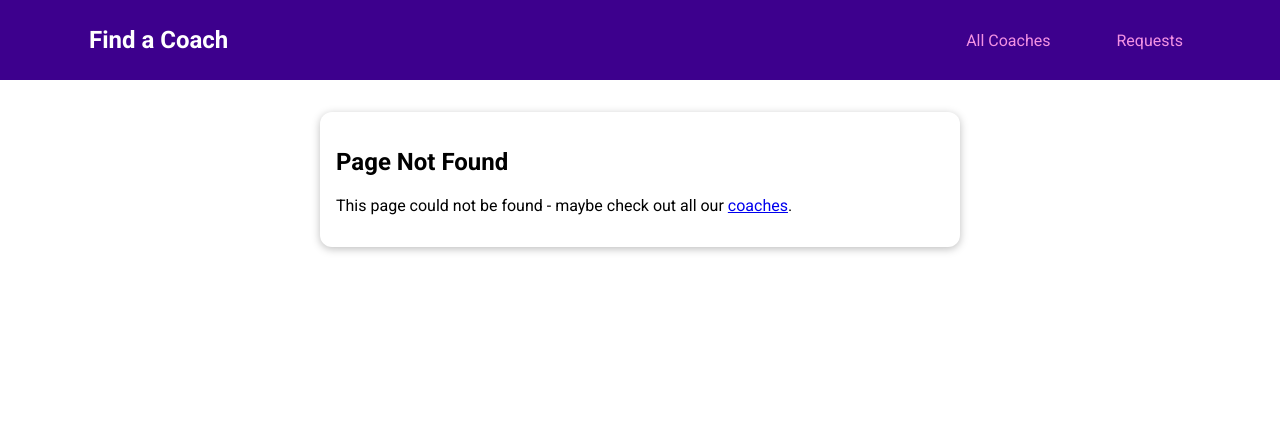
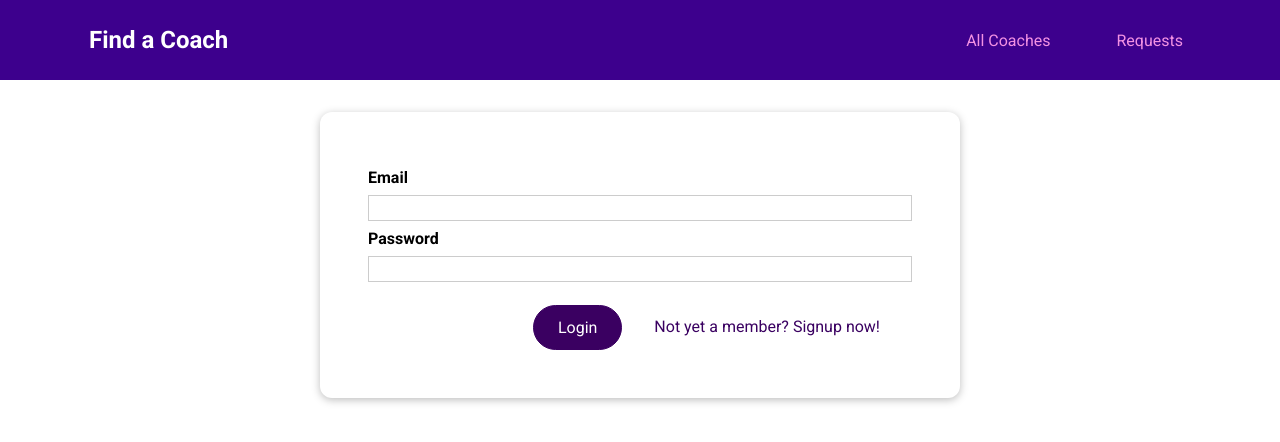
Before and after one commit to samusarsar/coachalogue, a Vue app: page /auth in a window 1280 px wide. Before the commit this address had no page. Shown: the top 442 px of the page. Built offline with nearby package versions, Linux system fonts and the light colour scheme.

Commit message:
Add base UserAuth component

```diff
--- /dev/null
+++ b/src/pages/auth/UserAuth.vue
@@ -0,0 +1,113 @@
+<template>
+  <base-card>
+    <form @submit.prevent="submitForm">
+      <div class="form-control">
+        <label for="email">Email</label>
+        <input type="email" id="email" v-model.trim="email" />
+      </div>
+      <div class="form-control">
+        <label for="password">Password</label>
+        <input type="password" id="password" v-model.trim="password" />
+      </div>
+      <p v-if="!formIsValid">
+        Please enter a valid email and password (must be at least 6 characters
+        long).
+      </p>
+      <div class="buttons">
+        <base-button>{{ submitButtonCaption }}</base-button>
+        <base-button type="button" mode="flat" @click="switchAuthMode">{{
+          switchModeButtonCaption
+        }}</base-button>
+      </div>
+    </form>
+  </base-card>
+</template>
+
+<script>
+export default {
+  data() {
+    return {
+      email: '',
+      password: '',
+      formIsValid: true,
+      mode: 'login',
+    };
+  },
+  computed: {
+    submitButtonCaption() {
+      if (this.mode === 'login') {
+        return 'Login';
+      } else {
+        return 'Signup';
+      }
+    },
+    switchModeButtonCaption() {
+      if (this.mode === 'login') {
+        return 'Not yet a member? Signup now!';
+      } else {
+        return 'Already a member? Login now!';
+      }
+    },
+  },
+  methods: {
+    submitForm() {
+      this.formIsValid = true;
+
+      if (
+        this.email === '' ||
+        !this.email.includes('@') ||
+        this.password.length < 6
+      ) {
+        this.formIsValid = false;
+        return;
+      }
+    },
+    switchAuthMode() {
+      if (this.mode === 'login') {
+        this.mode = 'signup';
+      } else {
+        this.mode = 'login';
+      }
+    },
+  },
+};
+</script>
+
+<style scoped>
+form {
+  margin: 1rem;
+  padding: 1rem;
+}
+
+.form-control {
+  margin: 0.5rem 0;
+}
+
+.buttons {
+  display: flex;
+  justify-content: end;
+  padding-top: 15px;
+}
+
+label {
+  font-weight: bold;
+  margin-bottom: 0.5rem;
+  display: block;
+}
+
+input,
+textarea {
+  display: block;
+  width: 100%;
+  font: inherit;
+  border: 1px solid #ccc;
+  padding: 0.15rem;
+}
+
+input:focus,
+textarea:focus {
+  border-color: #3d008d;
+  background-color: #faf6ff;
+  outline: none;
+}
+</style>
--- a/src/routes.js
+++ b/src/routes.js
@@ -5,6 +5,7 @@
 import CoachRegister from './pages/coaches/CoachRegister.vue';
 import ContactCoach from './pages/requests/ContactCoach.vue';
 import RequestsReceived from './pages/requests/RequestsReceived.vue';
+import UserAuth from './pages/auth/UserAuth.vue';
 import NotFound from './pages/NotFound.vue';
 
 export const router = createRouter({
@@ -25,6 +26,7 @@
     },
     { path: '/register', component: CoachRegister },
     { path: '/requests', component: RequestsReceived },
+    { path: '/auth', component: UserAuth },
     { path: '/:notFound(.*)', component: NotFound },
   ],
 });
```
